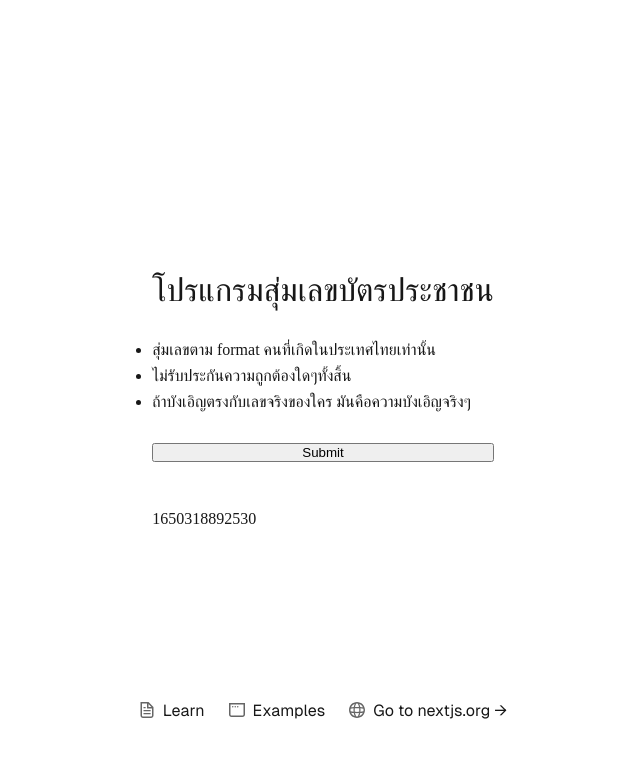
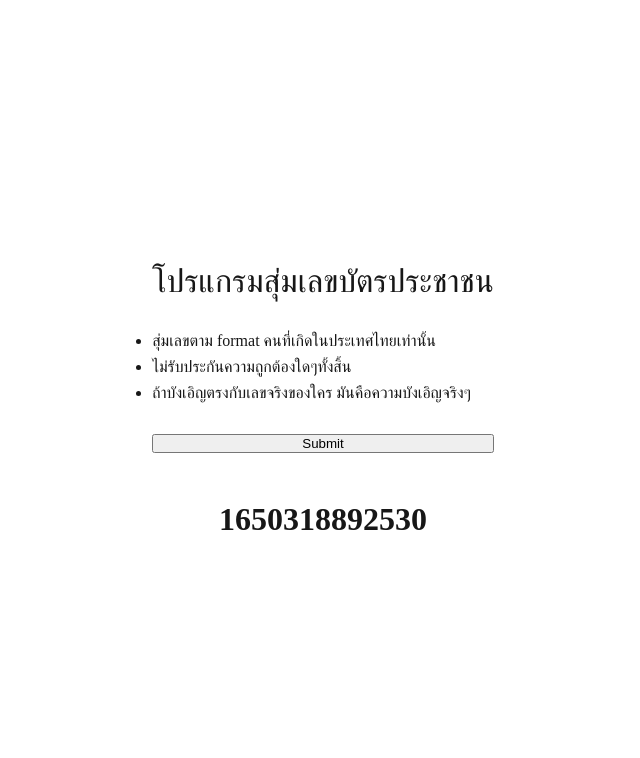
Before and after one commit to ignitry/randomizer, a Next.js app: page / in a window 1280 px wide. Both pictures are taken after a click on the button "Submit". Shown: the top 758 px of the page, without its empty margins (317-957 px from the left). Built offline with nearby package versions, Linux system fonts and the light colour scheme.

Commit message:
simple style, comment footer

```diff
--- a/app/page.tsx
+++ b/app/page.tsx
@@ -30,14 +30,12 @@ export default function Home() {
 
         <button onClick={randomThaiID}>Submit</button>
         {thaiID && (
-          <div style={{ marginTop: '1rem' }}>
-            <p>{thaiID}</p>
+          <div style={{ marginTop: '1rem', display: 'flex', justifyContent: 'center', alignItems: 'center' }}>
+            <p style={{ fontSize: '2rem', fontWeight: 'bold' }}>{thaiID}</p>
           </div>
         )}
-
-
       </main>
-      <footer className={styles.footer}>
+      {/* <footer className={styles.footer}>
         <a
           href="https://nextjs.org/learn?utm_source=create-next-app&utm_medium=appdir-template&utm_campaign=create-next-app"
           target="_blank"
@@ -80,7 +78,7 @@ export default function Home() {
           />
           Go to nextjs.org →
         </a>
-      </footer>
+      </footer> */}
     </div>
   );
 }
```
